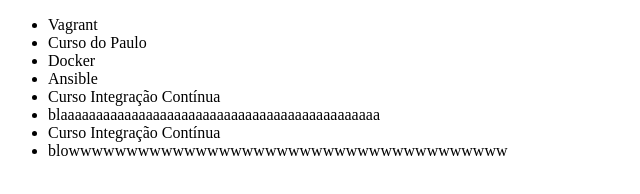
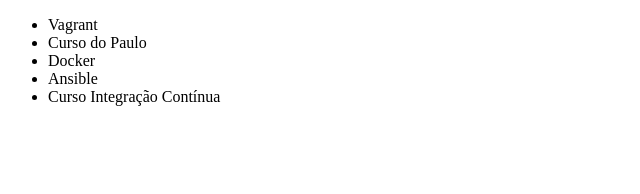
Before and after one commit to paulohbsa/alura_git_test, a plain HTML site: page index.html in a window 1280 px wide. Shown: the whole page, without its empty margins (0-640 px from the left). Drawn offline with Linux system fonts and the light colour scheme.

Commit message:
retirando lixo

```diff
--- a/index.html
+++ b/index.html
@@ -11,9 +11,6 @@
         <li>Docker</li>
         <li>Ansible</li>
         <li>Curso Integração Contínua</li>
-        <li>blaaaaaaaaaaaaaaaaaaaaaaaaaaaaaaaaaaaaaaaaaaaaa</li>
-        <li>Curso Integração Contínua</li>
-        <li>blowwwwwwwwwwwwwwwwwwwwwwwwwwwwwwwwwwwwww</li>
     </ul>
 </body>
 </html>
```
